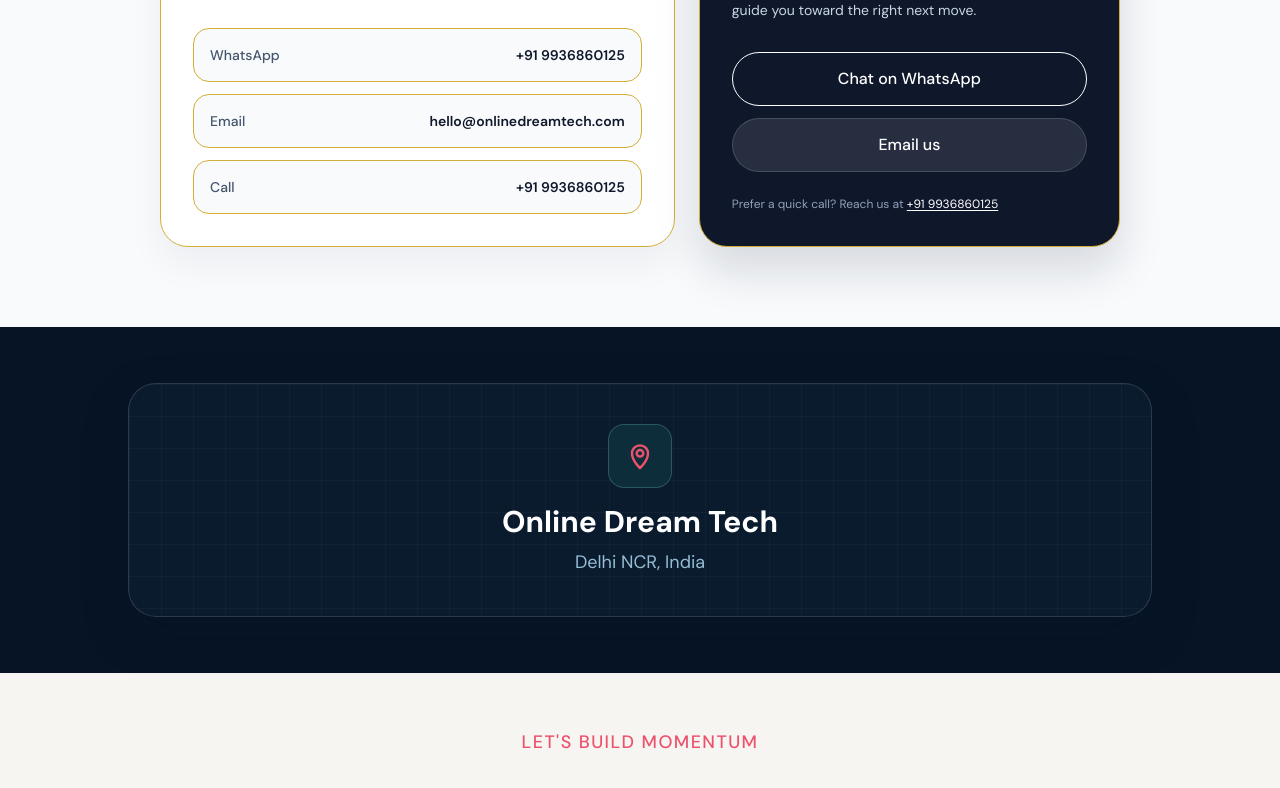
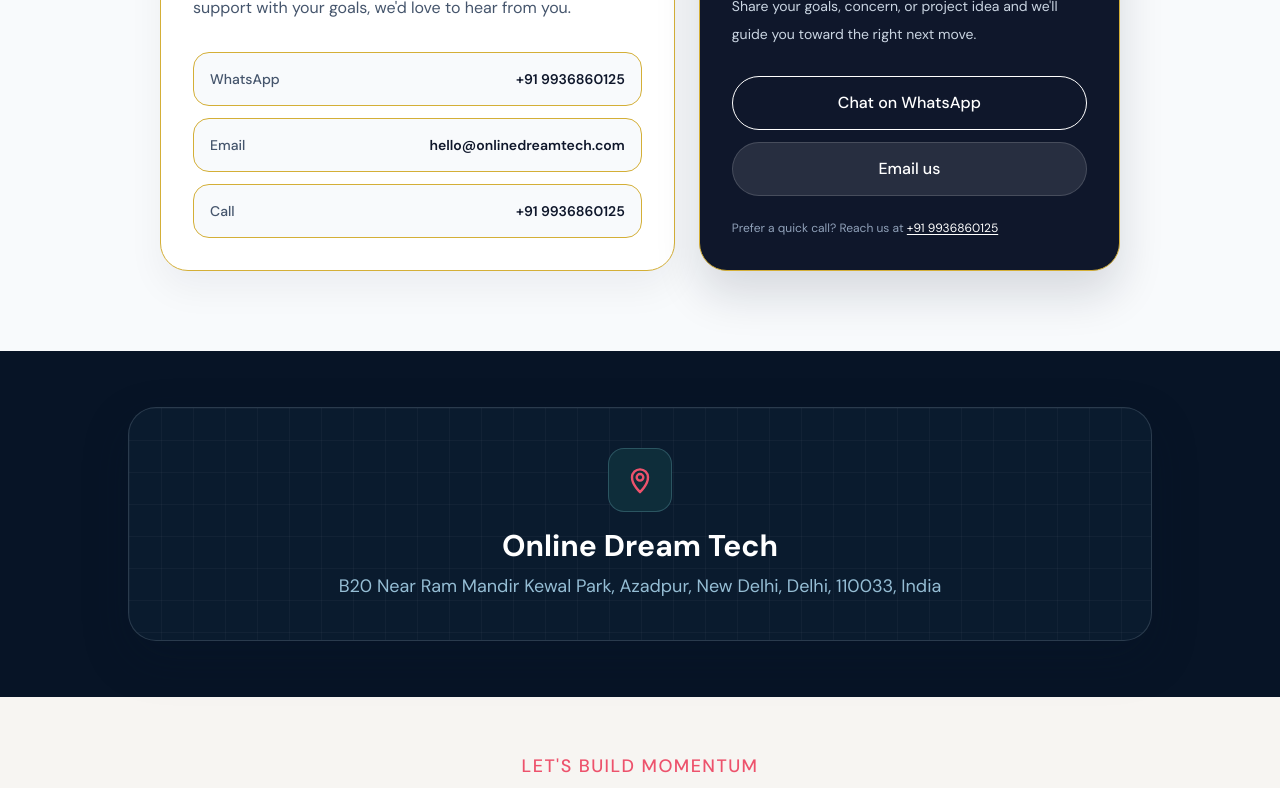
Before and after one commit to ydv83165-hub/online-dream-tech-, a Next.js app: page /contact in a window 1280 px wide. Shown: the part 1502-2290 px from the top of the page. Built offline with nearby package versions, Linux system fonts and the light colour scheme; no server answers.

Commit message:
update contact location address

```diff
--- a/app/contact/page.tsx
+++ b/app/contact/page.tsx
@@ -54,9 +54,9 @@
   },
   {
     title: "Visit us",
-    description: "Delhi NCR, India",
+    description: "B20 Near Ram Mandir Kewal Park, Azadpur, New Delhi, Delhi, 110033, India",
     detail: "Get directions",
-    href: "https://maps.google.com/?q=Delhi+NCR+India",
+    href: "https://maps.google.com/?q=B20+Near+Ram+Mandir+Kewal+Park,+Azadpur,+New+Delhi,+Delhi,+110033,+India",
     icon: (
       <svg viewBox="0 0 24 24" fill="none" stroke="currentColor" strokeWidth="1.8" className="h-5 w-5">
         <path d="M12 21s6-5.2 6-11a6 6 0 1 0-12 0c0 5.8 6 11 6 11Z" />
@@ -216,7 +216,7 @@
 
                 <div>
                   <h3 className="text-2xl font-bold text-white sm:text-3xl">Online Dream Tech</h3>
-                  <p className="mt-2 text-base text-sky-200/80 sm:text-lg">Delhi NCR, India</p>
+                  <p className="mt-2 text-base leading-7 text-sky-200/80 sm:text-lg">B20 Near Ram Mandir Kewal Park, Azadpur, New Delhi, Delhi, 110033, India</p>
                 </div>
               </div>
             </div>
```
